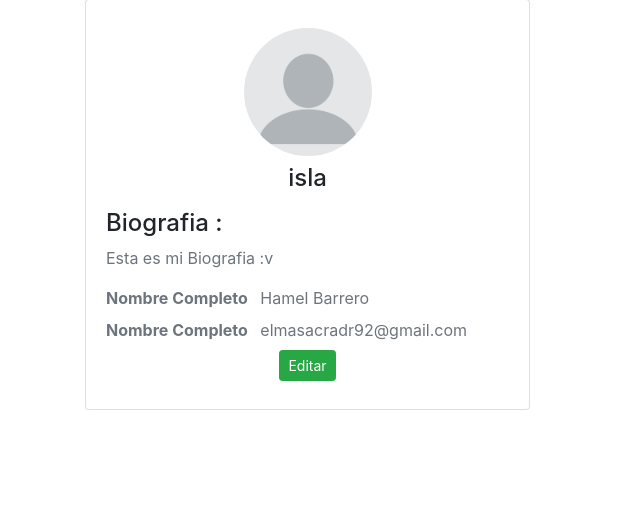
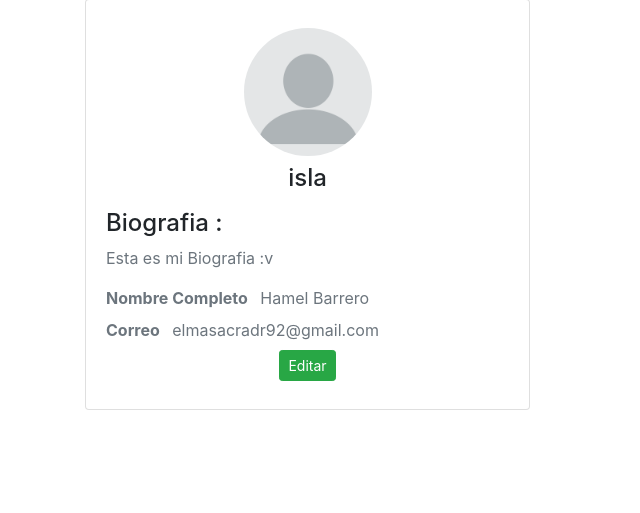
Before and after one commit to HamelBarrer/web-personal, a Django app: page /perfil/ in a window 1280 px wide. Shown: the part 65-578 px from the top of the page, without its empty margins (0-640 px from the left). Run offline with Django 3.2, Linux system fonts and the light colour scheme; a user stored in the database is signed in; data comes from the database, SQL or seed files in the repository; some libraries are stand-ins or nearby versions.

Commit message:
fixed palabra

```diff
--- a/profiles/templates/profiles/profil.html
+++ b/profiles/templates/profiles/profil.html
@@ -23,7 +23,7 @@
                     {% endif %}
                     {% if profile.user.email %}
                         <p class="text-muted mb-2 font-13">
-                            <strong>Nombre Completo</strong>
+                            <strong>Correo</strong>
                             <span class="ml-2">{{ profile.user.email }}</span>
                         </p>
                     {% endif %}
```
